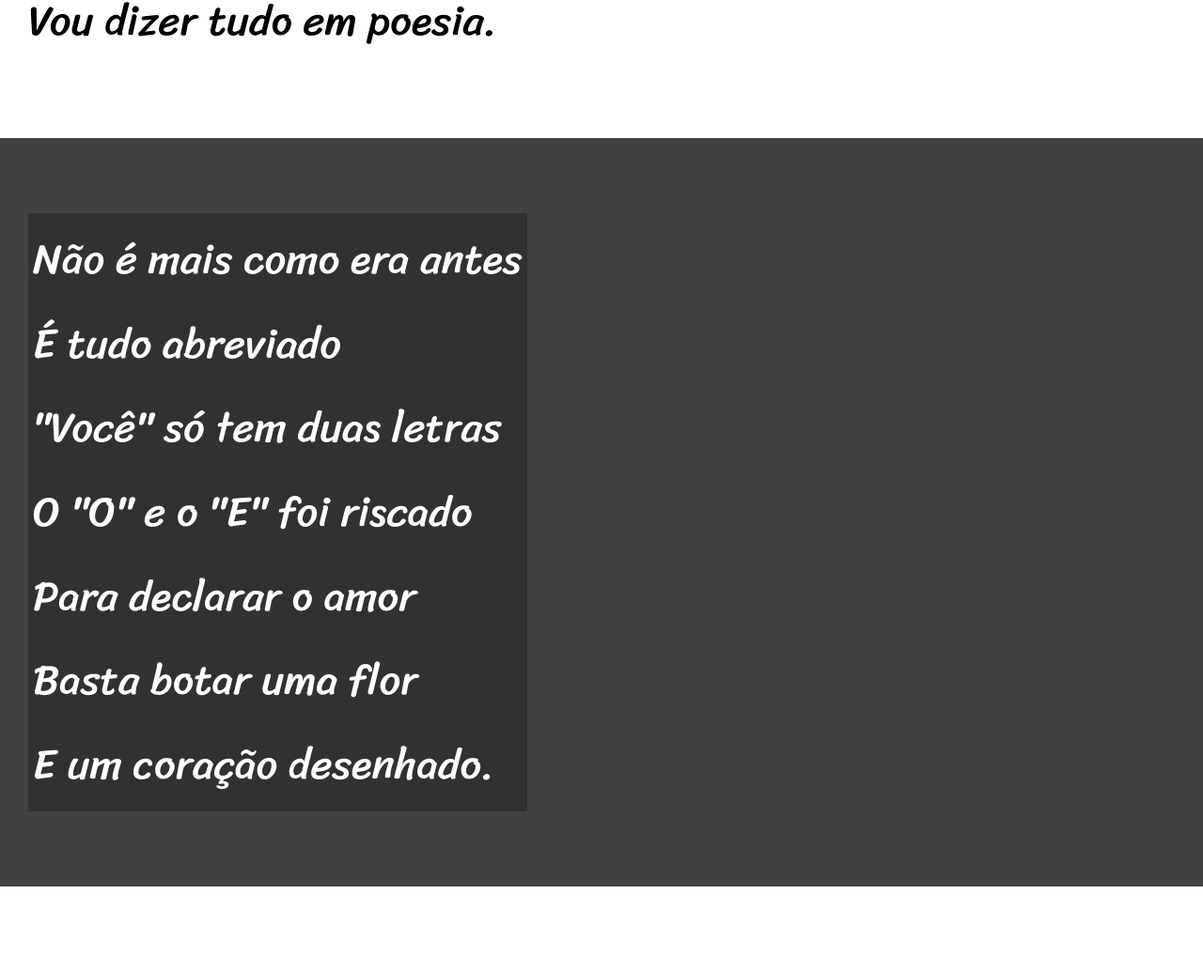
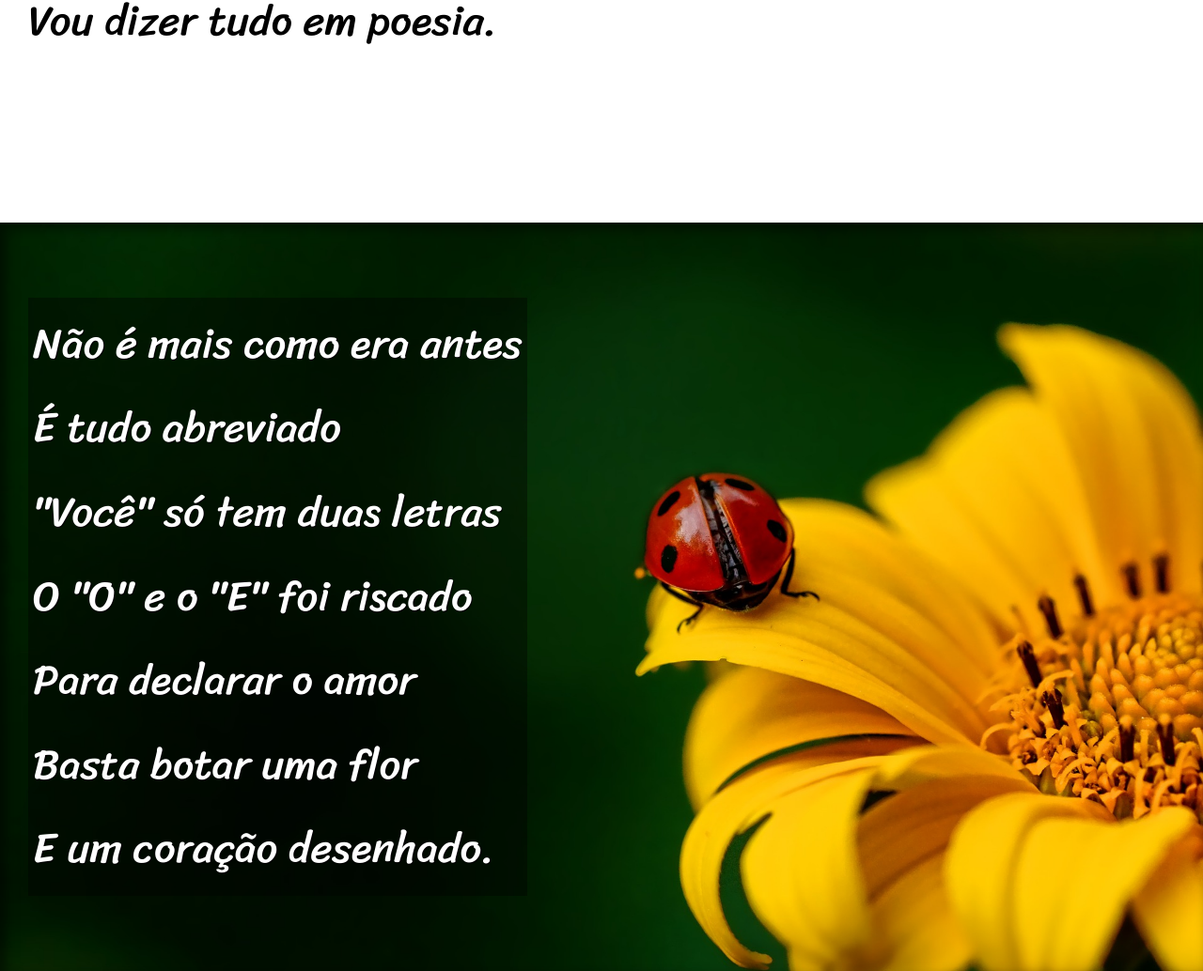
Before and after one commit to dev-hudson/html-css, a plain HTML site: page desafios html/desafio012-cordel/cordel.html in a window 1280 px wide. Shown: the part 900-1934 px from the top of the page at 94% size. Drawn offline with Linux system fonts and the light colour scheme.

Commit message:
finalização

```diff
--- a/desafios html/desafio012-cordel/cordel.html
+++ b/desafios html/desafio012-cordel/cordel.html
@@ -24,7 +24,7 @@
         </p>
     </section>
 
-    <section class="imagem">
+    <section class="imagem" id="img001">
         <p>
             Não é mais como era antes <br>
             É tudo abreviado <br>
@@ -58,7 +58,7 @@
 
     </section>
 
-    <section class="imagem">
+    <section class="imagem" id="img002">
         <p>
             Tenho saudade das cartas <br>
             Escritas com a própria mão <br>
--- a/desafios html/desafio012-cordel/estilo/style.css
+++ b/desafios html/desafio012-cordel/estilo/style.css
@@ -59,6 +59,10 @@ section {
     font-size: 3.5vw;
 }
 
+section > p {
+    padding-bottom: 2em;
+}
+
 section.normal {
     background-color: white;
     color: black;
@@ -66,13 +70,26 @@ section.normal {
 
 section.imagem {
     background-color: rgb(66, 66, 66);
+    background-size: cover;
+    background-attachment: fixed;
     color: white;
+    box-shadow: inset 6px 6px 13px 0px rgba(0, 0, 0, 0.541);
 }
 
 section.imagem > p {
     display: inline-block;
     padding: 5px;
-    background-color: rgba(0, 0, 0, 0.26);
+    background-color: rgba(0, 0, 0, 0.384);
+    text-shadow: 1px 1px 0px black;
+}
+
+section#img001 {
+    background-image: url(../imagens/background001.jpg);
+    background-position: right center;
+}
+
+section#img002 {
+    background-image: url(../imagens/background002.jpg);
 }
 
 footer {
```
